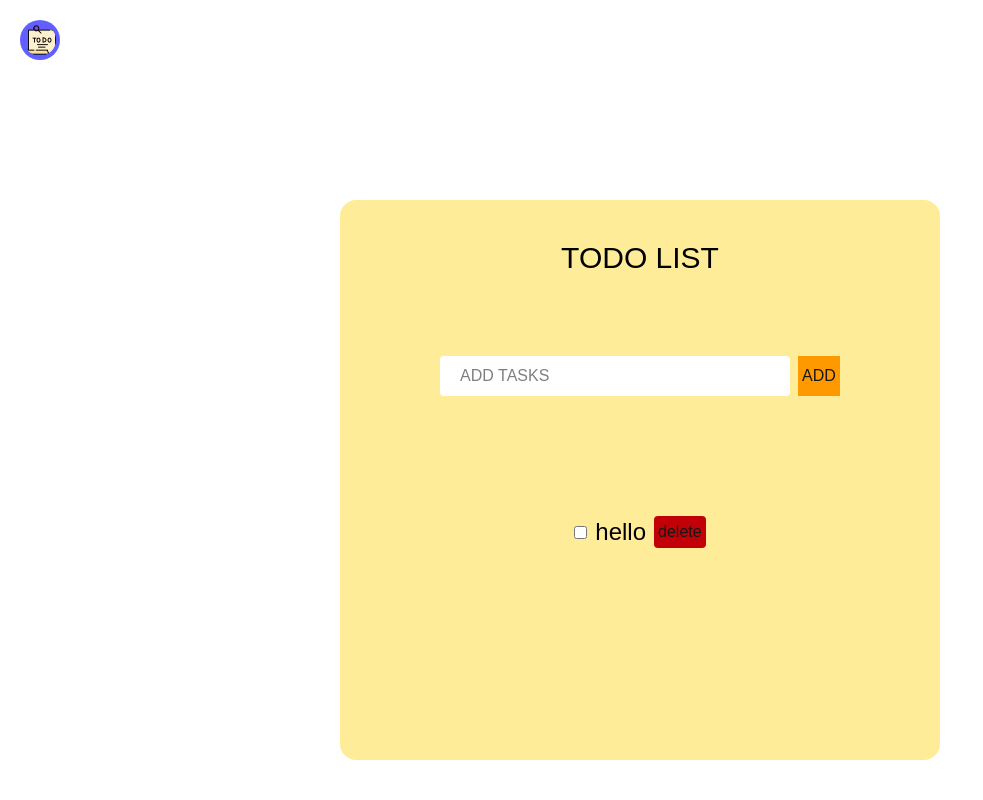
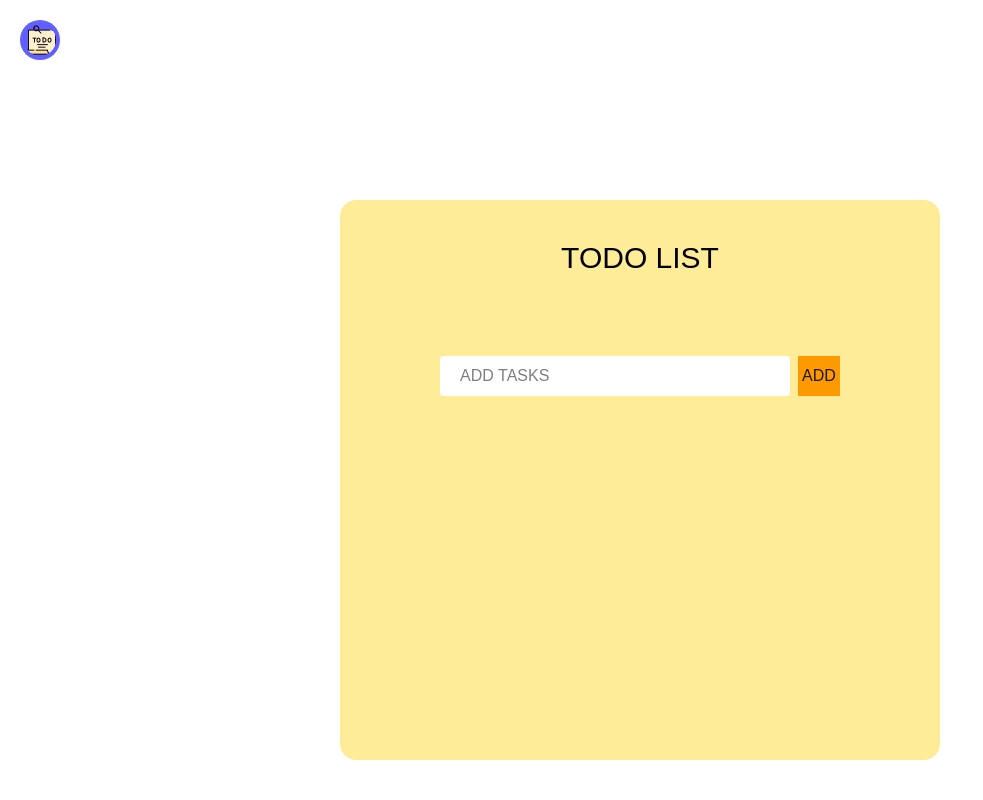
Before and after one commit to Isha-Chaudhary48/todo-list-using-nextjs, a Next.js app: page / in a window 1280 px wide. Shown: the top 800 px of the page, without its empty margins (0-983 px from the left). Built offline with nearby package versions, Linux system fonts and the light colour scheme.

Commit message:
added functions add, delete and update the list

```diff
--- a/src/app/page.tsx
+++ b/src/app/page.tsx
@@ -1,20 +1,32 @@
 
 "use client"
-import {useState} from 'react'
+
+
+import {ChangeEvent, FormEvent, useState} from 'react'
   type Todo = {
     text:string;
     completed:boolean;
   }
 export default function Home() {
   const [todos,setTodos] = useState<Todo[]>([]);
-  const [input, setInput] = useState('')
+  const [input, setInput] = useState<string>('')
 
 
 
-  function addTodos(){
+  function addTodos(e: FormEvent){
+    e.preventDefault()
     if(input.trim() === '') return;
     setTodos([...todos,{text:input, completed: false}])
     setInput('')
+  }
+
+  function toggleComplete(index:number){
+    const updateTodos = [...todos]
+    updateTodos[index].completed = !updateTodos[index].completed
+    setTodos(updateTodos)
+  }
+  function deleteTodo(index:number){
+    setTodos(todos.filter((_,i)=>i != index))
   }
 
   return (
@@ -23,26 +35,36 @@ export default function Home() {
     <div className="h-[100vh] flex justify-center items-center flex-col">
       <div className="bg-[#FFEC99] min-h-[70%] rounded-2xl flex justify-centers items-center flex-col h-auto w-[600px]">
       <h1 className="text-3xl  text-black mt-10">TODO LIST</h1>
-<form action="">
+<form onSubmit={addTodos}>
     <div className="mt-20" >
-      <input type="text" value={input} onChange={(e)=>setInput(e.target.value)} placeholder="ADD TASKS" className=" h-10 w-[350px] bg-white text-black rounded-sm pl-5" />
-      <button onClick={addTodos} className=" h-10  ml-2  p-1 bg-amber-500">ADD</button>
+      <input type="text" value={input} onChange={(e:ChangeEvent<HTMLInputElement>)=>
+        setInput(e.target.value)
+      } placeholder="ADD TASKS" className=" h-10 w-[350px] bg-white text-black rounded-sm pl-5" />
+      <button type="submit" className=" h-10  ml-2  p-1 bg-amber-500">ADD</button>
       </div>
 </form>
 
 
     <div>
-      <ul className="h-auto mt-30 flex justify-center items-center ">
+      <ul className='mt-10'>
+        {todos.map((todo,index)=>
+          <li key={index}>
+       <div className='mt-5'>
+              <input type="checkbox" checked={todo.completed} onChange={()=>toggleComplete(index)} />
 
-        <input type="checkbox" />
-        <li className=" ml-2   text-center text-2xl  text-black  ">
-          hello
+             <span className={`text-xl ml-2 text-black ${todo.completed ? "line-through text-gray-500" : "" }`} >{todo.text}</span>
+              <button  onClick={() => deleteTodo(index)}
+                  className="ml-2 bg-red-700 text-white px-2 py-1 rounded-sm">Delete</button>
+                  </div>
 
-        </li>
-        <button className="ml-2 bg-red-700 p-1 rounded-sm">delete</button>
+          </li>
+        )}
+
+
       </ul>
 
     </div>
+
     </div>
     </div>
 
```
